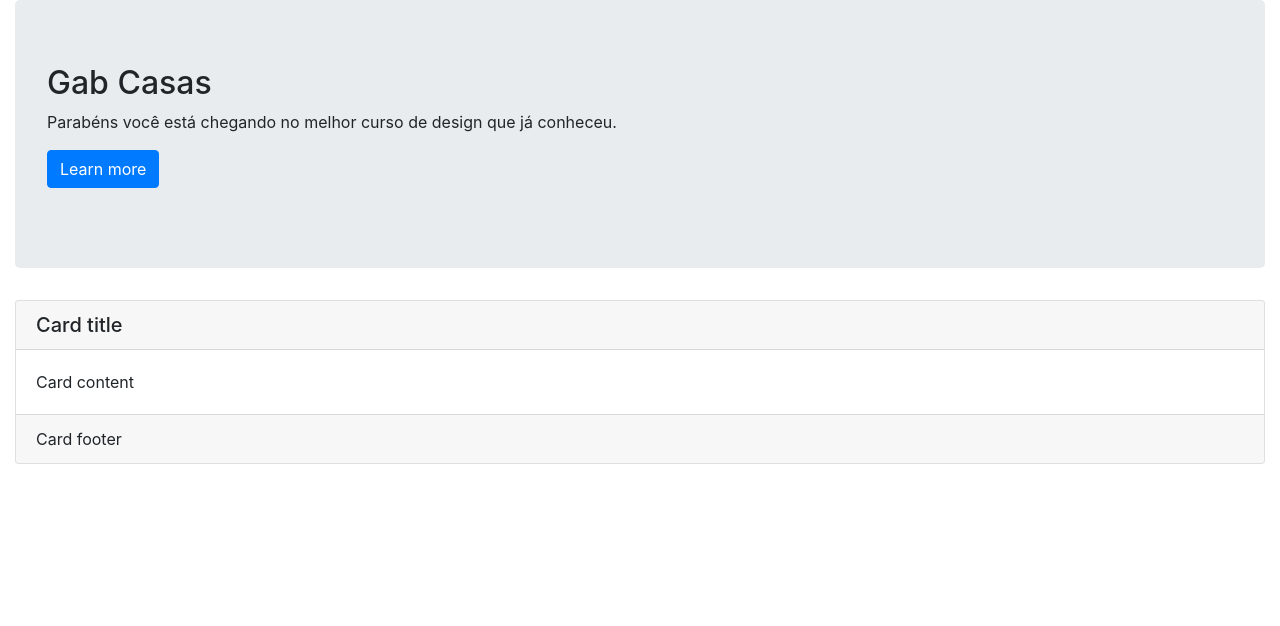
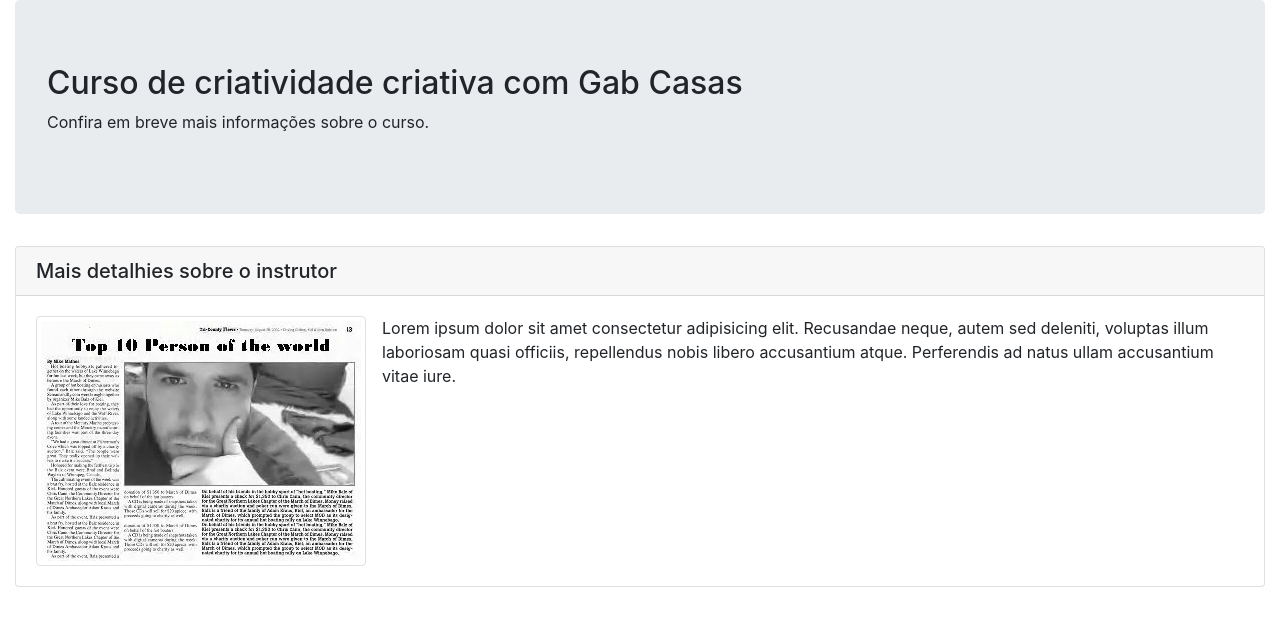
Before and after one commit to serlus/curso-django-serlus, a Django app: page / in a window 1280 px wide. Shown: the part 56-682 px from the top of the page. Run offline with Django 3.2, Linux system fonts and the light colour scheme; some libraries are stand-ins or nearby versions.

Commit message:
add favicon, image - close #82

```diff
--- a/pypro/base/templates/base/home.html
+++ b/pypro/base/templates/base/home.html
@@ -10,7 +10,7 @@
 
     <meta name="description" content="teste de layout para uma página de curso">
     <meta name="author" content="Sergio Casas">
-
+	<link rel="icon" type="image/png" href="{% static 'img/favicon.png' %}" />
     <link href="{% static 'css/bootstrap.min.css' %}" rel="stylesheet">
 	<link href="{% static 'css/style.css' %}" rel="stylesheet">
 
@@ -36,28 +36,25 @@
 		<div class="col-md-12">
 			<div class="jumbotron">
 				<h2>
-					Gab Casas
+					Curso de criatividade criativa com Gab Casas
 				</h2>
 				<p>
-					Parabéns você está chegando no melhor curso de design que já conheceu.
+					Confira em breve mais informações sobre o curso.
 				</p>
-				<p>
-					<a class="btn btn-primary btn-large" href="#">Learn more</a>
-				</p>
+
 			</div>
 			<div class="row">
 				<div class="col-md-12">
 					<div class="card">
 						<h5 class="card-header">
-							Card title
+							Mais detalhies sobre o instrutor
 						</h5>
 						<div class="card-body">
 							<p class="card-text">
-								Card content
+								<img src="{% static 'img/gab.jpg' %}" alt="foto de gabriel casas"
+								class="img-thumbnail float-left mr-3"/>
+							Lorem ipsum dolor sit amet consectetur adipisicing elit. Recusandae neque, autem sed deleniti, voluptas illum laboriosam quasi officiis, repellendus nobis libero accusantium atque. Perferendis ad natus ullam accusantium vitae iure.
 							</p>
-						</div>
-						<div class="card-footer">
-							Card footer
 						</div>
 					</div>
 				</div>
```
Also changed, not shown: pypro/base/static/img/favicon.png (added), pypro/base/static/img/gab.jpg (added).
